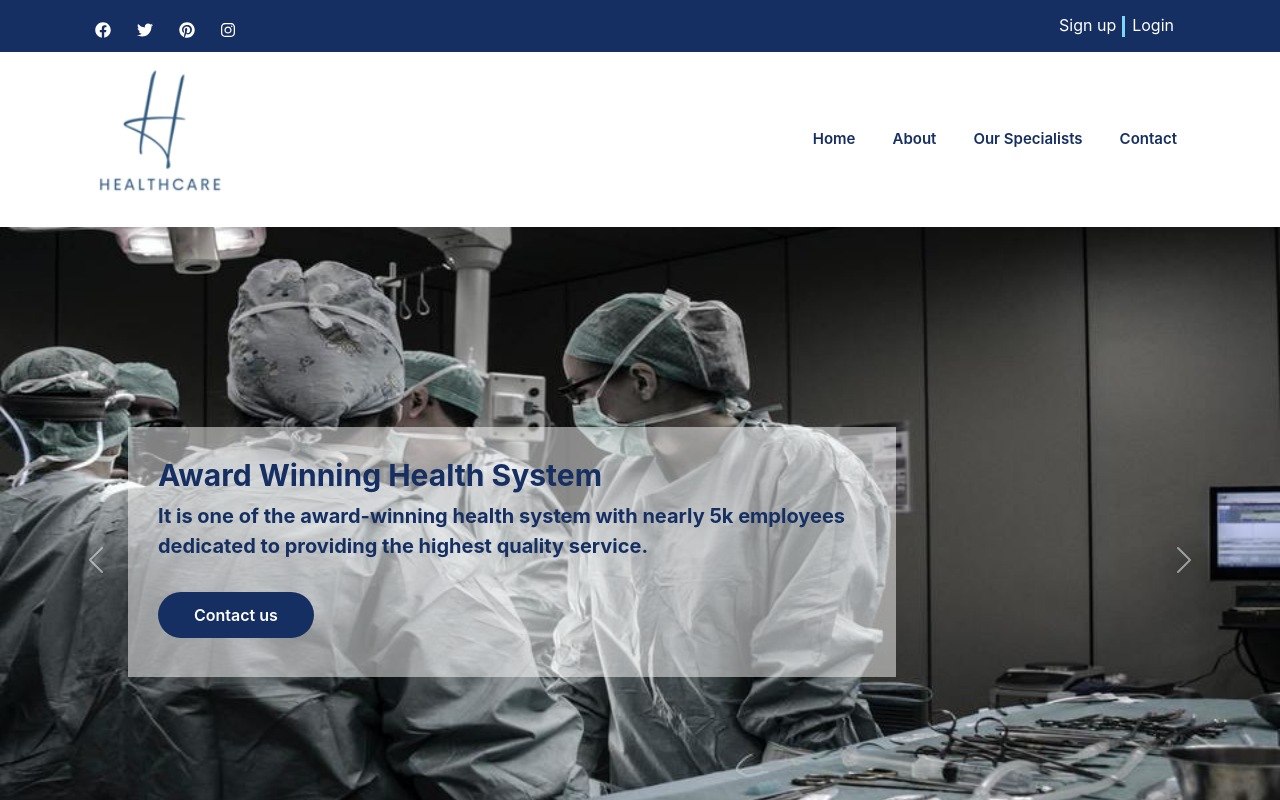
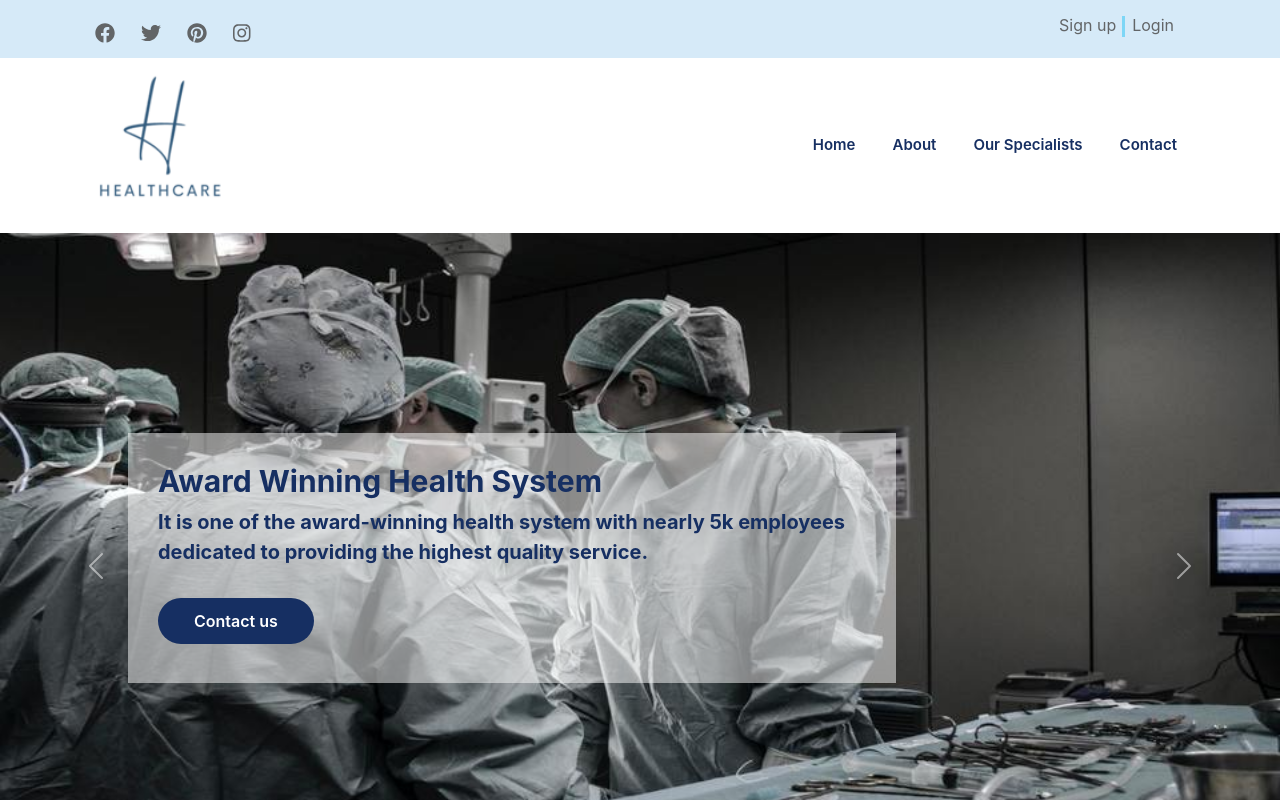
Before and after one commit to phassignments/healthcare-diagnostic-center, a React (Create React App) app: page / in a window 1280 px wide. Shown: the top 800 px of the page. Built offline with nearby package versions, Linux system fonts and the light colour scheme; no server answers.

Commit message:
Add files via upload

```diff
--- a/src/Pages/Shared/Header/Header.css
+++ b/src/Pages/Shared/Header/Header.css
@@ -1,8 +1,8 @@
 .top-bar {
-    background-color: #162F62;
+  background-color: #d6eaf8;
 }
 
-ul.social-icon{
+ul.social-icon {
   margin: 0;
   padding-top: 8px;
   padding-left: 0px !important;
@@ -14,19 +14,18 @@ ul.social-icon li {
 }
 
 ul.social-icon li a {
-    color: #FFFFFF;
+  color: #626567;
   text-decoration: none;
   display: block;
-    font-size: 16px;
-    transition: .5s;
-
+  font-size: 20px;
+  transition: 0.5s;
 }
 
-ul.social-icon li a:hover{
-    color: #7DD6F6;
+ul.social-icon li a:hover {
+  color: #6495ed;
 }
 
-.login-signup{
+.login-signup {
   display: flex;
   justify-content: right;
 }
@@ -35,43 +34,45 @@ ul.social-icon li a:hover{
   padding-top: 5px;
 }
 
-.login-signup a, button.logout-btn {
+.login-signup a,
+button.logout-btn {
   display: inline-block;
-    color: #FFFFFF;
+  color: #626567;
   text-decoration: none;
   margin: 8px;
   font-size: 16px;
   border-bottom: 1px solid transparent;
-    transition: .5s;
+  transition: 0.5s;
   padding-bottom: 5px;
 }
 
-button.logout-btn{
+button.logout-btn {
   border: none;
   background-color: transparent;
   outline: none;
 }
 
-.login-signup a:hover, button.logout-btn:hover{
-    border-bottom: 1px solid #7DD6F6;
+.login-signup a:hover,
+button.logout-btn:hover {
+  border-bottom: 1px solid #566573;
 }
 
-.login-signup a.after-effect{
+.login-signup a.after-effect {
   position: relative;
 }
 
-.login-signup a.after-effect::after{
+.login-signup a.after-effect::after {
   position: absolute;
   content: "";
   width: 5%;
   height: 21px;
-    background-color: #7DD6F6;
+  background-color: #7dd6f6;
   top: 3px;
   right: -9px;
 }
 
 header.head {
-    background-color: #FFFFFF;
+  background-color: #ffffff;
 }
 
 .logo img {
@@ -81,16 +82,16 @@ header.head {
 
 .nav-menu a {
   text-decoration: none;
-    color: #162F62;
+  color: #162f62;
   font-size: 15px;
   font-weight: 600;
   border-bottom: 1px solid transparent;
   margin-right: 5px;
-    transition: .5s;
+  transition: 0.5s;
 }
 
-.nav-menu a:hover{
-    color: #7DD6F6;
+.nav-menu a:hover {
+  color: #7dd6f6;
 }
 
 .justify-content-end.nav-menu.navbar-collapse {
@@ -107,23 +108,23 @@ header.head {
   background-color: #d9d9d957;
 }
 
-button.navbar-toggler{
-    border: 1px solid #7DD6F6 !important;
+button.navbar-toggler {
+  border: 1px solid #7dd6f6 !important;
   padding: 3px 6px;
   box-shadow: none !important;
-    color: #162F62 !important;
+  color: #162f62 !important;
 }
 
 img.user-img {
   width: 40px;
   height: 40px;
   border-radius: 50%;
-    border:1px solid transparent;
-    transition:.5s;
+  border: 1px solid transparent;
+  transition: 0.5s;
 }
 
 img.user-img:hover {
-    border: 1px solid #7DD6F6;
+  border: 1px solid #7dd6f6;
 }
 
 a.user-img-link:hover {
@@ -136,13 +137,12 @@ a.user-img-link {
   border-bottom: none;
 }
 
-
 /************ HEADER RESPONSIVE ***************/
-@media screen and (max-width:575px){
+@media screen and (max-width: 575px) {
   ul.social-icon {
     justify-content: center;
   }
-    .login-signup{
+  .login-signup {
     display: block;
   }
   .login-signup-links {
```
Lines whose indentation alone changed are shown as unchanged.
